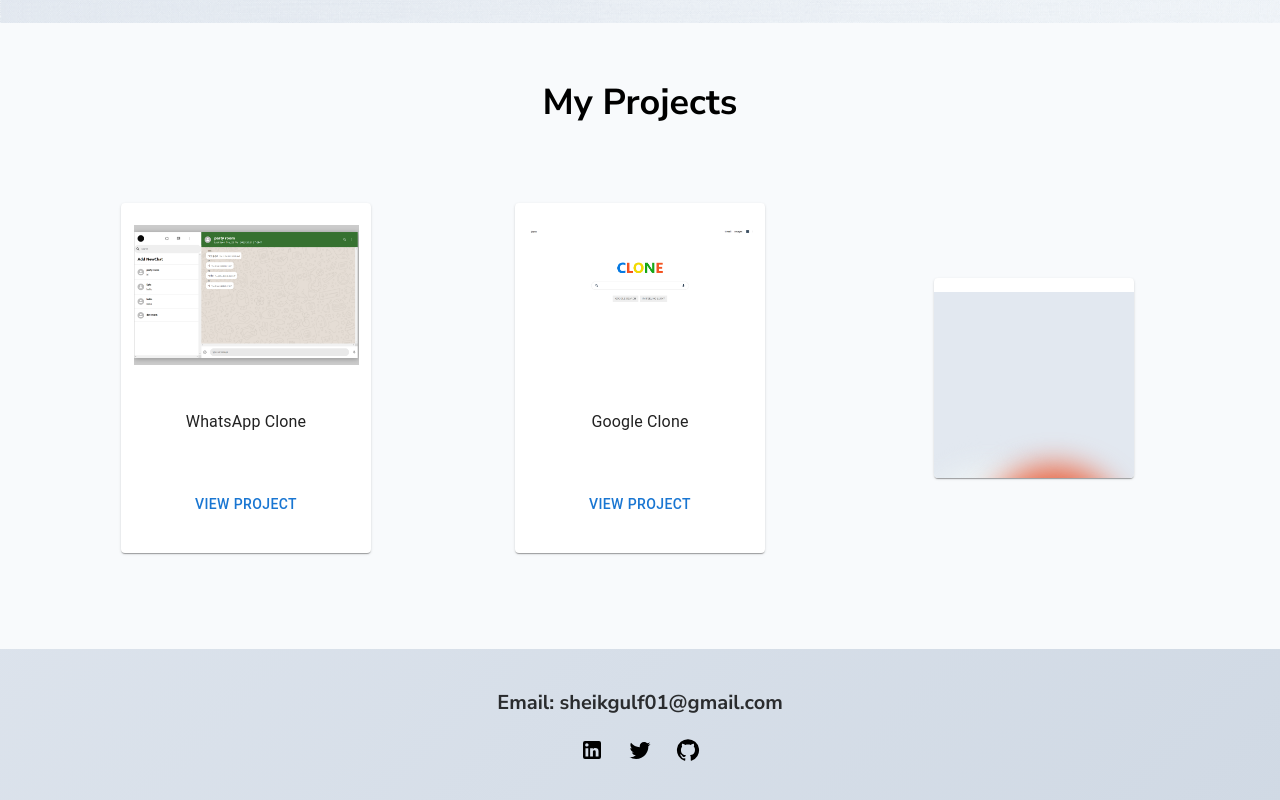
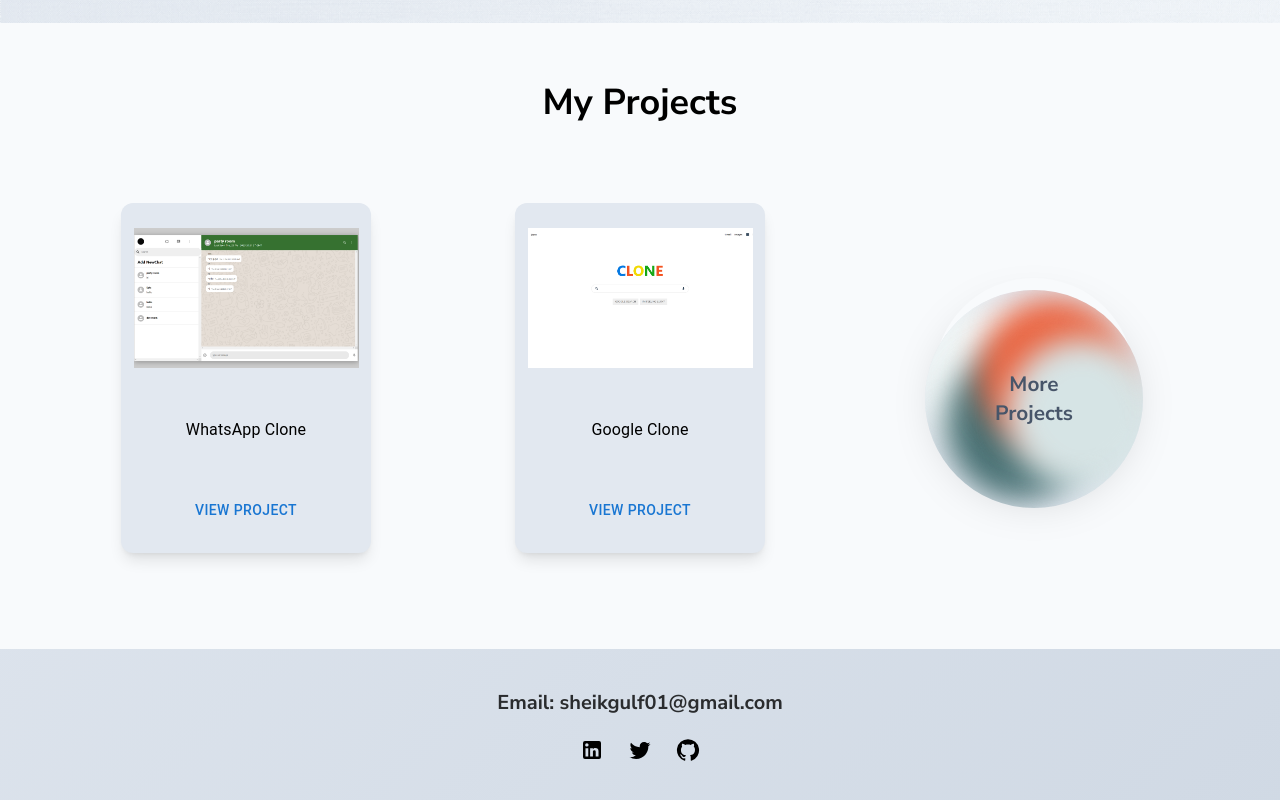
Before and after one commit to sheikgulf13/Portfolio, a Next.js app: page / in a window 1280 px wide. Shown: the part 1445-2245 px from the top of the page. Built offline with nearby package versions, Linux system fonts and the light colour scheme.

Commit message:
styling-updated

```diff
--- a/app/globals.css
+++ b/app/globals.css
@@ -37,12 +37,27 @@
   width: 100vw;
 }
 
+.Card {
+  width: 250px;
+  height: 350px;
+  transition: .2s ease-in-out;
+  cursor: pointer;
+}
+
+.Card-more {
+  width: 200px;
+  height: 200px;
+  border-radius: 50%;
+  transition: .2 ease-in-out;
+}
 
 .button-content {
   position: relative;
   background-color: #e2e8f0;
-  padding: 250px 250px;
+  padding: 80px 70px;
+  border-radius: 50%;
   overflow: hidden;
+  transition: .2 ease-in-out;
 }
 
 
@@ -61,6 +76,7 @@
   z-index: 10;
   color: #475569;
   transition: .7 ease-in-out;
+  font-size: 1.3rem;
 }
 
 .button-shape-1 {
--- a/app/myProject.jsx
+++ b/app/myProject.jsx
@@ -1,6 +1,5 @@
 "use client";
-import Card from '@mui/material/Card';
-import CardActions from '@mui/material/CardActions';
+
 import CardMedia from '@mui/material/CardMedia';
 import Button from '@mui/material/Button';
 import Typography from '@mui/material/Typography';
@@ -12,29 +11,24 @@
         <h2 className='text-4xl font-extrabold my-5 mb-20'>My Projects</h2>
 
         <div className='grid grid-cols-2 lg:grid-cols-3 gap-20 lg:gap-36 place-items-center '>
-            <Card sx={{width: 250, height: 350}} className='Card flex flex-col justify-around items-center shadow-lg rounded-xl hover:shadow-xl hover:shadow-slate-400 bg-slate-200'>
+            <div className='Card flex flex-col justify-around items-center shadow-lg rounded-xl hover:shadow-xl hover:shadow-slate-400 bg-slate-200'>
                 <CardMedia sx={{height: 140, width: 225}} component='img' image='/wsApp-clone.png'/>
                 <Typography className='font-semibold text-lg'>WhatsApp Clone</Typography>
-                <CardActions>
                     <Button className='bg-slate-600 text-slate-50 font-bold px-5 py-3 hover:bg-slate-500 rounded-lg'>
                         <a href="https://whatsapp-clone-2cbc0.web.app/" target='blank'>View Project</a>
                     </Button>
-                </CardActions>
-            </Card>
+            </div>
 
-            <Card sx={{width: 250, height: 350}} className='Card hidden lg:flex flex-col justify-around items-center shadow-lg rounded-xl hover:shadow-xl hover:shadow-slate-400 bg-slate-200'>
+            <div className='Card hidden lg:flex flex-col justify-around items-center shadow-lg rounded-xl hover:shadow-xl hover:shadow-slate-400 bg-slate-200'>
                 <CardMedia sx={{height: 140, width: 225}} component='img' image='/ggle-clone.png'/>
                 <Typography className='font-semibold text-lg'>Google Clone</Typography>
-                <CardActions>
                     <Button className='bg-slate-600 text-slate-50 font-bold px-5 py-3 hover:bg-slate-500 rounded-lg'>
                         <a href="https://clone-gle.netlify.app/" target='blank'>View Project</a>
                     </Button>
-                </CardActions>
-            </Card>
+            </div>
 
-            <Card sx={{width: 200, height: 200}} className='Card Card-more flex flex-col justify-around items-center shadow-2xl rounded-full  hover:cursor-pointer hover:shadow-xl'>
-                <CardActions>
-                    <Button className='button text-slate-600
+            <div className='Card-more flex flex-col justify-around items-center shadow-2xl rounded-full  hover:cursor-pointer hover:shadow-xl'>
+                    <button className='button text-slate-600
                     hover:bg-transparent font-bold px-5 py-3 rounded-lg text-lg '>
                         <Link href="/projects" >
                             <div className="button-content">
@@ -47,9 +41,8 @@
                             </div>
 
                         </Link>
-                    </Button>
-                </CardActions>
-            </Card>
+                    </button>
+            </div>
         </div>
     </div>
   )
```
